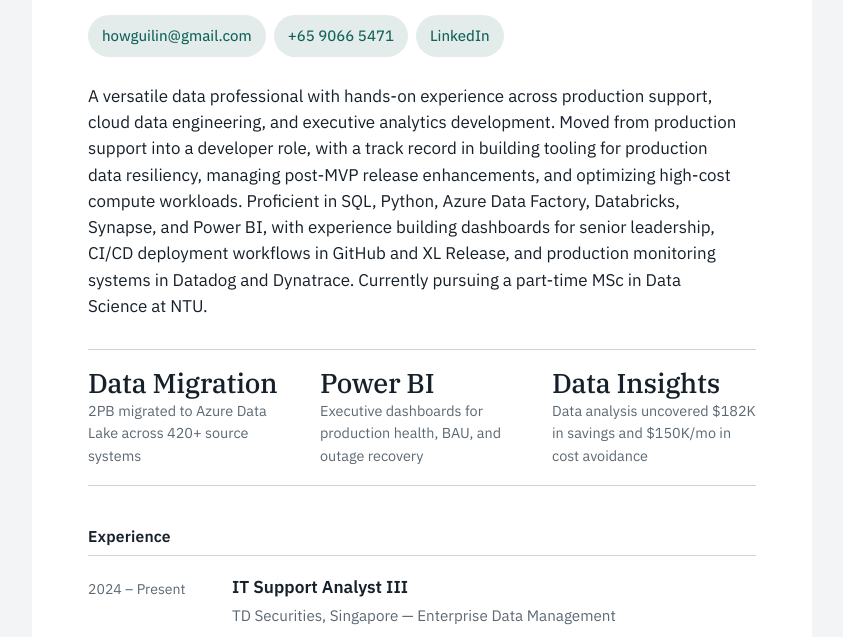
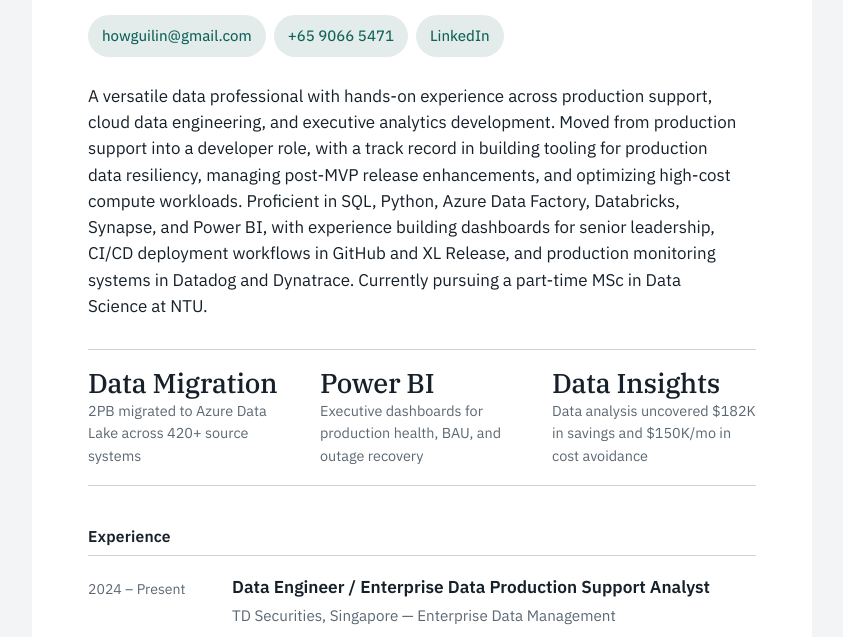
Before and after one commit to howguilin/howguilin.github.io, a plain HTML site: page index.html in a window 1280 px wide. Shown: the part 145-782 px from the top of the page, without its empty margins (218-1061 px from the left). Drawn offline with Linux system fonts and the light colour scheme.

Commit message:
Update job title from IT Support Analyst to Data Engineer

```diff
--- a/index.html
+++ b/index.html
@@ -323,7 +323,7 @@
 
     <article class="job">
       <p class="when">2024 – Present</p>
-      <h3>IT Support Analyst III</h3>
+      <h3>Data Engineer /  Enterprise Data Production Support Analyst</h3>
       <p class="org">TD Securities, Singapore — Enterprise Data Management</p>
       <ul class="points">
         <li>Moved from cloud data production support into a developer role on a
```
